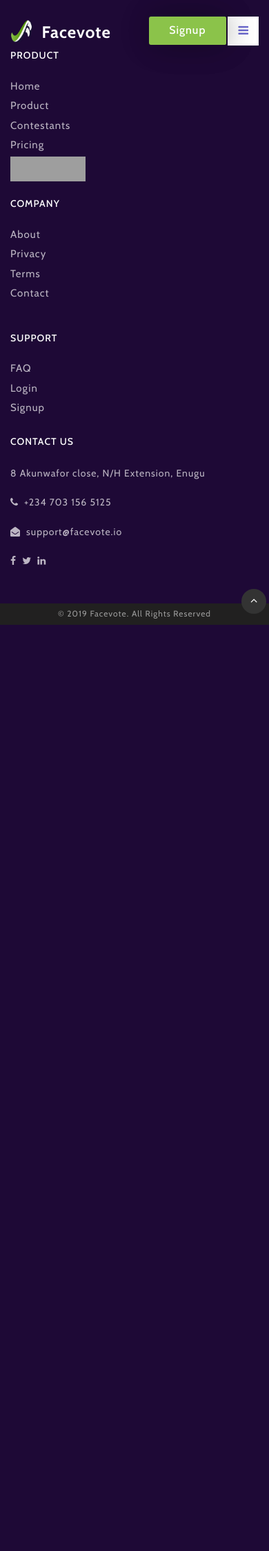
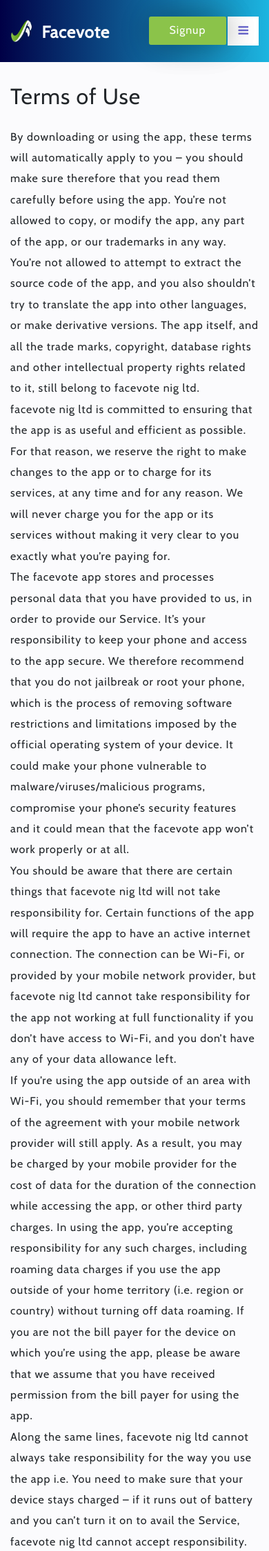
Before and after one commit to godwwinpeace22/voteryte, a PHP site: page /terms.html in a window 390 px wide. Shown: the top 2249 px of the page at 69% size. Before the commit the page ends 906 px from the top, so only its background shows below. Run offline with PHP 8.4, Linux system fonts and the light colour scheme; grey boxes are pictures that could not be loaded.

Commit message:
added favicon, terms, mission statement,and  checked for responsiveness

```diff
--- a/css/pricing.css
+++ b/css/pricing.css
@@ -3,7 +3,10 @@
   background: #fbfbfd;
 }
 .pricing_banner {
-  background: #27094a;
+  /* background: #27094a; */
+  background: #000046;  /* fallback for old browsers */
+	background: -webkit-linear-gradient(to left, #1CB5E0, #000046);
+	background: linear-gradient(to left, #1CB5E0, #000046);
   height: 90px;
 }
 .pricing .pricing_heading {
--- a/css/style.css
+++ b/css/style.css
@@ -390,7 +390,10 @@
 /*--/banner-info--*/
 
 .banner {
-    /* background: #27094a; */
+	/* background: #27094a; */
+	background: #000046;  /* fallback for old browsers */
+	background: -webkit-linear-gradient(to left, #1CB5E0, #000046);
+	background: linear-gradient(to left, #1CB5E0, #000046);
     position: relative;
     z-index: 10;
 }
--- a/js/index.js
+++ b/js/index.js
@@ -1,6 +1,6 @@
-particlesJS.load('particles-js', 'js/particlesjs-config.json', function() {
-  // console.log('callback - particles.js config loaded');
-});
+// particlesJS.load('particles-js', 'js/particlesjs-config.json', function() {
+//   // console.log('callback - particles.js config loaded');
+// });
 
 // Text Rotate
 var TxtRotate = function(el, toRotate, period) {
--- a/terms.html
+++ b/terms.html
@@ -2,29 +2,39 @@
 <!DOCTYPE html>
 <html lang="en">
 <head>
+<script async src="https://www.googletagmanager.com/gtag/js?id=UA-117131997-3"></script>
+<script>
+  window.dataLayer = window.dataLayer || [];
+  function gtag(){dataLayer.push(arguments);}
+  gtag('js', new Date());
+
+  gtag('config', 'UA-117131997-3');
+</script>
+
 <title>Terms of Service | Facevote</title>
 <meta name="viewport" content="width=device-width, initial-scale=1">
 <meta http-equiv="Content-Type" content="text/html; charset=utf-8" />
 <meta name="keywords" content="elections, vote, voting, contest, contestants, register, enroll,
 	transparent elections, secure elections, poll, online poll" />
-
-    <script>
-        addEventListener("load", function () {
-            setTimeout(hideURLbar, 0);
-        }, false);
-
-        function hideURLbar() {
-            window.scrollTo(0, 1);
-        }
-    </script>
-
+	<link rel="shortcut icon" href="images/logo-50x50.png" />
 	<!-- css files -->
     <link href="css/bootstrap.css" rel='stylesheet' type='text/css' />
     <link href="css/style.css" rel='stylesheet' type='text/css' />
     <link href="css/font-awesome.min.css" rel="stylesheet">
-
-	<link href="//fonts.googleapis.com/css?family=Cabin:400,400i,500,500i,600,600i,700,700i&amp;subset=latin-ext,vietnamese" rel="stylesheet">
-
+		<link href="https://fonts.googleapis.com/css?family=Cabin&display=swap" rel="stylesheet">
+		<style>
+			.terms {
+				padding: 8vw 0 3vw;
+				background: #fbfbfd;
+			}
+			.terms_banner {
+				/* background: #27094a; */
+				background: #000046;  /* fallback for old browsers */
+				background: -webkit-linear-gradient(to left, #1CB5E0, #000046);
+				background: linear-gradient(to left, #1CB5E0, #000046);
+				height: 90px;
+			}
+		</style>
 </head>
 <body>
 
@@ -60,12 +70,106 @@
 
 
 <!-- Banner -->
-<div class="banner inner-banner" id="home">
-	<div class="container">
+<div class="banner terms_banner" id="top">
+</div>
 
+<div class="banner terms" id="home">
+		<div class="container">
+			<div class="row">
+				<div class="col-12 col-lg-8 justify-content-center">
+					<h2 class="mb-4">Terms of Use</h2>
+					<p>
+							By downloading or using the app, these terms will
+							automatically apply to you – you should make sure therefore
+							that you read them carefully before using the app. You’re
+							not allowed to copy, or modify the app, any part of the app,
+							or our trademarks in any way. You’re not allowed to attempt
+							to extract the source code of the app, and you also
+							shouldn’t try to translate the app into other languages, or
+							make derivative versions. The app itself, and all the trade
+							marks, copyright, database rights and other intellectual
+							property rights related to it, still belong to
+							facevote nig ltd.
+						</p> <p>
+							facevote nig ltd is committed to ensuring that the app
+							is as useful and efficient as possible. For that reason, we
+							reserve the right to make changes to the app or to charge
+							for its services, at any time and for any reason. We will
+							never charge you for the app or its services without making
+							it very clear to you exactly what you’re paying for.
+						</p> <p>
+							The facevote app stores and processes personal data
+							that you have provided to us, in order to provide
+							our Service. It’s your responsibility to keep your
+							phone and access to the app secure. We therefore recommend
+							that you do not jailbreak or root your phone, which is the
+							process of removing software restrictions and limitations
+							imposed by the official operating system of your device. It
+							could make your phone vulnerable to
+							malware/viruses/malicious programs, compromise your phone’s
+							security features and it could mean that the
+							facevote app won’t work properly or at all.
+						</p> <p>
+							You should be aware that there are certain things that
+							facevote nig ltd will not take responsibility for.
+							Certain functions of the app will require the app to have an
+							active internet connection. The connection can be Wi-Fi, or
+							provided by your mobile network provider, but
+							facevote nig ltd cannot take responsibility for the
+							app not working at full functionality if you don’t have
+							access to Wi-Fi, and you don’t have any of your data
+							allowance left.
+						</p> <p></p> <p>
+							If you’re using the app outside of an area with Wi-Fi, you
+							should remember that your terms of the agreement with your
+							mobile network provider will still apply. As a result, you
+							may be charged by your mobile provider for the cost of data
+							for the duration of the connection while accessing the app,
+							or other third party charges. In using the app, you’re
+							accepting responsibility for any such charges, including
+							roaming data charges if you use the app outside of your home
+							territory (i.e. region or country) without turning off data
+							roaming. If you are not the bill payer for the device on
+							which you’re using the app, please be aware that we assume
+							that you have received permission from the bill payer for
+							using the app.
+						</p> <p>
+							Along the same lines, facevote nig ltd cannot always
+							take responsibility for the way you use the app i.e. You
+							need to make sure that your device stays charged – if it
+							runs out of battery and you can’t turn it on to avail the
+							Service, facevote nig ltd cannot accept
+							responsibility.
+						</p> <p>
+							With respect to facevote nig ltd’s responsibility for
+							your use of the app, when you’re using the app, it’s
+							important to bear in mind that although we endeavour to
+							ensure that it is updated and correct at all times, we do
+							rely on third parties to provide information to us so that
+							we can make it available to you.
+							facevote nig ltd accepts no liability for any loss,
+							direct or indirect, you experience as a result of relying
+							wholly on this functionality of the app.
+						</p>
+
+					<p class="mt-4"><strong>Changes to This Terms and Conditions</strong></p> <p>
+							We may update our Terms and Conditions
+							from time to time. Thus, you are advised to review this page
+							periodically for any changes. We will
+							notify you of any changes by posting the new Terms and
+							Conditions on this page. These changes are effective
+							immediately after they are posted on this page.
+						</p>
+
+					<p class="mt-4"><strong>Contact Us</strong></p> <p>
+							If you have any questions or suggestions about
+							our Terms and Conditions, do not hesitate to
+							contact us at hello@facevote.io.
+						</p>
+				</div>
+			</div>
 	</div>
 </div>
-
 <!-- footer -->
 <footer class="py-5">
 	<div class="container pt-lg-3">
```
Also changed, not shown: other parts of css/style.css (+32 -8 lines), 404.html (+3 -13 lines), about.html (+19 -22 lines), contact.html (+11 -14 lines), contestants.html (+13 -6 lines), css/product.css (+13 -0 lines), faq.html (+30 -15 lines), index.html (+22 -14 lines), pricing.html (+41 -20 lines), privacy.html (+156 -18 lines), product.html (+13 -6 lines), favicon.ico (renamed from images/Icon-favicon.png).
